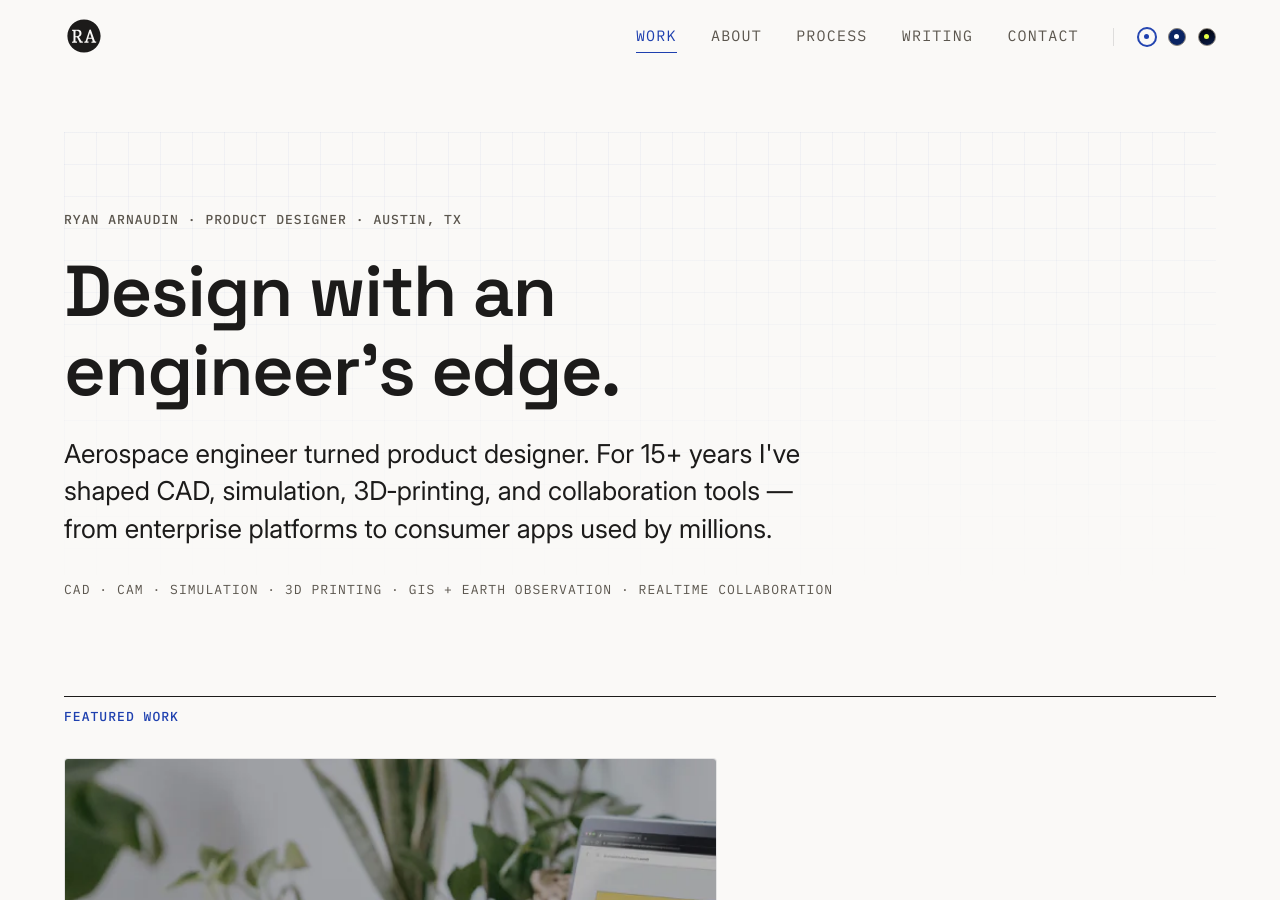
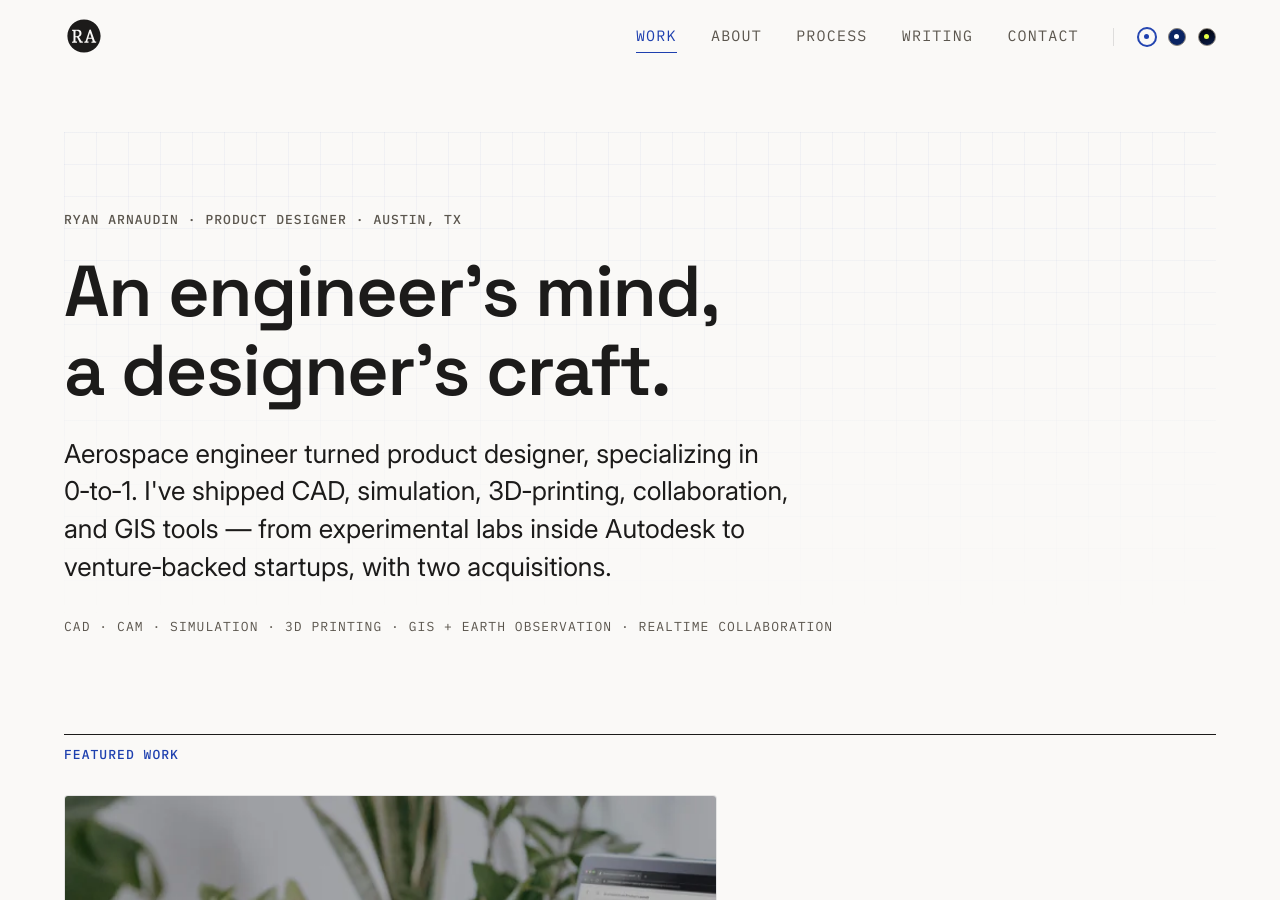
Before and after one commit to arnaudin/arnaudin.github.io, a Jekyll site: the page built from _pages/projects.html, in a window 1280 px wide and 900 px high. Built offline with Jekyll 4.4.1, drawn with Linux system fonts in a browser that asks for light colours.

Commit message:
update homepage

```diff
--- a/_pages/projects.html
+++ b/_pages/projects.html
@@ -11,8 +11,8 @@ priority: 1.0
 <section class="home-hero">
     <div class="home-hero-inner">
         <p class="home-hero-kicker meta-label">Ryan Arnaudin · Product Designer · Austin,&nbsp;TX</p>
-        <h1 class="home-hero-title">Design with an engineer's&nbsp;edge.</h1>
-        <p class="home-hero-lede">Aerospace engineer turned product designer. For 15+ years I've shaped CAD, simulation, 3D&#8209;printing, and collaboration tools — from enterprise platforms to consumer apps used by millions.</p>
+        <h1 class="home-hero-title">An engineer's mind, a designer's&nbsp;craft.</h1>
+        <p class="home-hero-lede">Aerospace engineer turned product designer, specializing in 0&#8209;to&#8209;1. I've shipped CAD, simulation, 3D&#8209;printing, collaboration, and GIS tools — from experimental labs inside Autodesk to venture&#8209;backed startups, with two acquisitions.</p>
         <p class="home-hero-domains">CAD · CAM · Simulation · 3D Printing · GIS + Earth Observation · Realtime Collaboration</p>
     </div>
 </section>
@@ -46,3 +46,23 @@ priority: 1.0
         {% endfor %}
     </div>
 </section>
+
+{% comment %} Recent side project surfaced on the home page on purpose: the
+    personal collection renders at /personal/, but this one is current work and
+    is the clearest demonstration of how I work with AI tooling. Any project
+    with `home_feature: true` and ownership Personal shows up here. Delete this
+    whole section to go back to a professional-only home page. {% endcomment %}
+{% assign home_personal = site.projects | where: "ownership", "Personal" | where: "home_feature", true | sort: "date" | reverse %}
+{% if home_personal.size > 0 %}
+<section class="projects-section" aria-labelledby="recent-experiment">
+    <div class="section-label-row">
+        <h2 class="section-label" id="recent-experiment">Off the clock</h2>
+    </div>
+
+    <div class="projects">
+        {% for project in home_personal %}
+            {% include project-card.html project=project variant='featured' %}
+        {% endfor %}
+    </div>
+</section>
+{% endif %}
```
